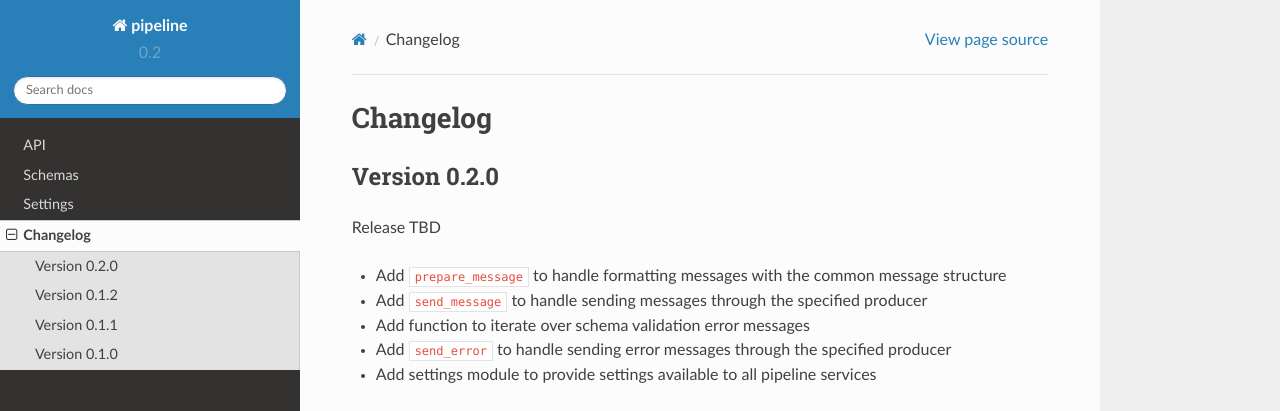
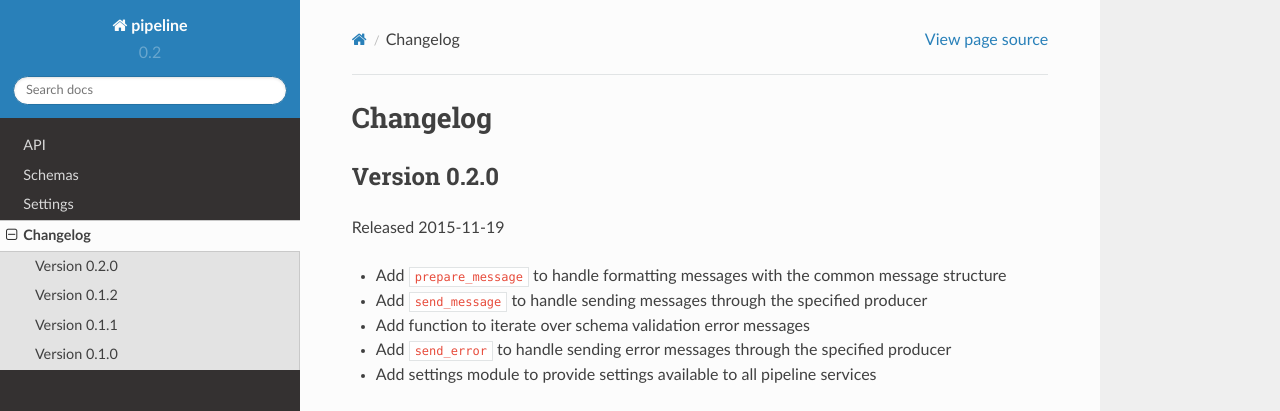
Before and after one commit to iheartradio/pipeline, a Sphinx documentation site: the page built from docs/changes.rst, in a window 1280 px wide and 1032 px high. Shown: the top 411 px of the window. Built offline with Sphinx 7.4.7 and the Read the Docs theme 2.0.0, drawn with Linux system fonts in a browser that asks for light colours.

Commit message:
Set 0.2.0 release date

```diff
--- a/docs/changes.rst
+++ b/docs/changes.rst
@@ -5,7 +5,7 @@ Changelog
 Version 0.2.0
 =============
 
-Release TBD
+Released 2015-11-19
 
 - Add ``prepare_message`` to handle formatting messages with the common message
   structure
```
